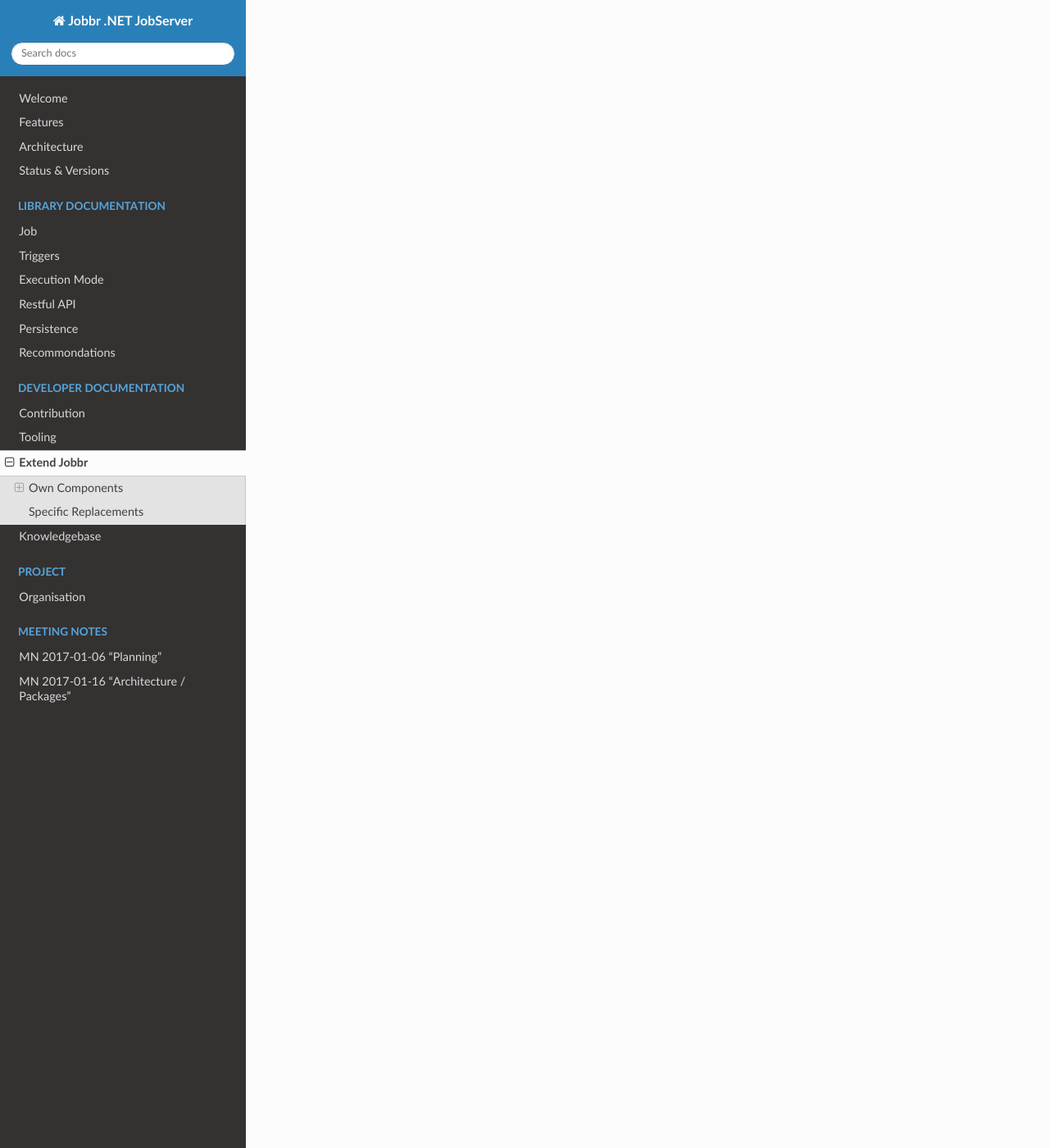
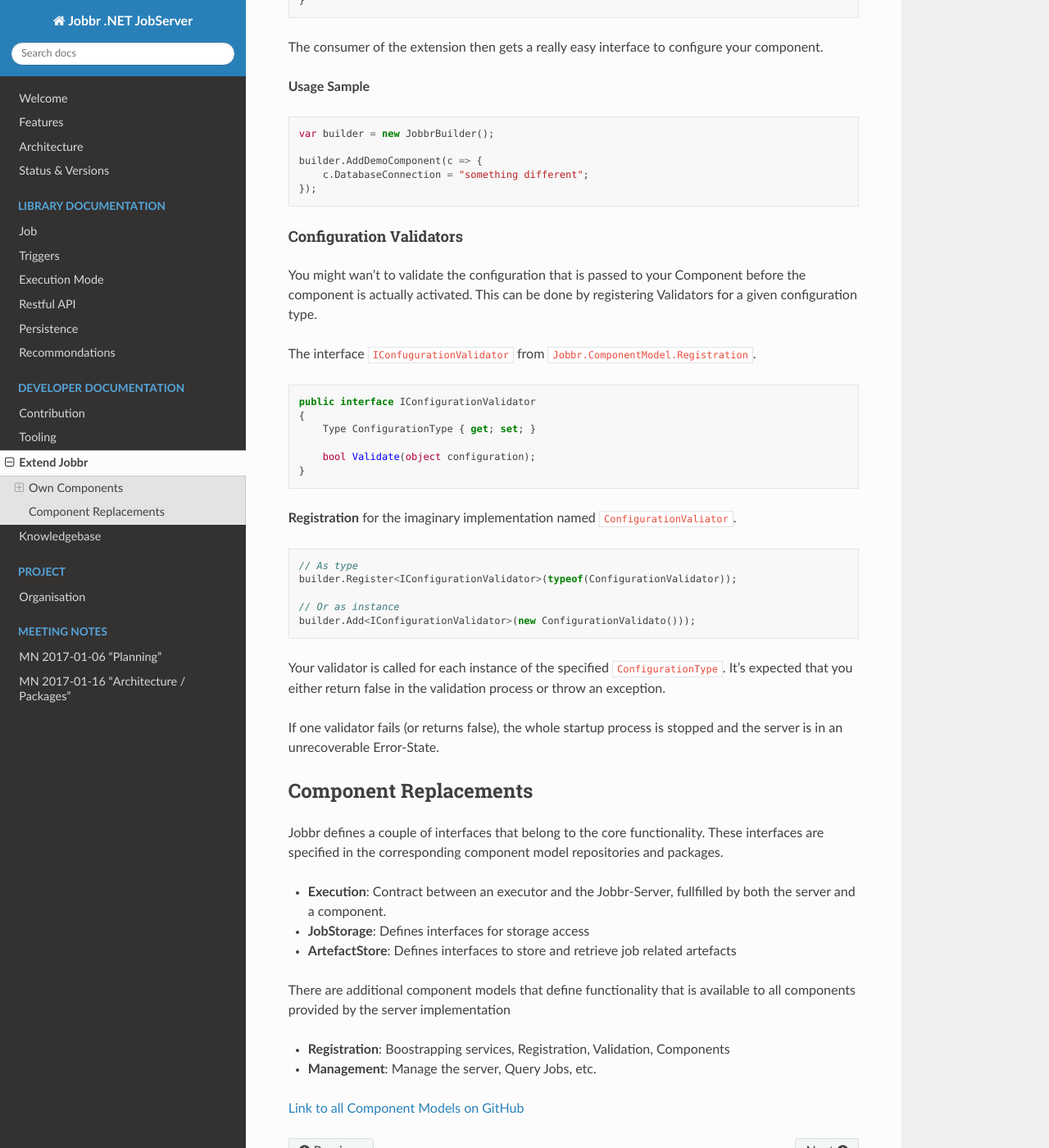
Before and after one commit to jobbrIO/jobbr-server, a Sphinx documentation site: the page built from docs/dev/extend.md, in a window 1280 px wide and 1400 px high, scrolled down 3326 px. Shown: the whole window at 82% size. Built offline with Sphinx 7.4.7 and the Read the Docs theme 2.0.0, drawn with Linux system fonts in a browser that asks for light colours; some of the changed text lies outside the part shown.

Commit message:
completed first version on documentation for extendibility

````diff
--- a/docs/dev/extend.md
+++ b/docs/dev/extend.md
@@ -5,9 +5,7 @@
 The simples way to create your own component is to immplement the `IJobbrComponent` interface and register the type to the `JobbrBuilder`. The interface is available in [Jobbr.ComponentModel.Registration](https://github.com/jobbrIO/jobbr-cm-registration). You don't need a dependency to Jobbr and thus should only have dependencies to Component Models.
 
 **Sample component**
-
 ```c#
-
 public class DemoComponent : IJobbrComponent
 {
     public void Dispose()
@@ -22,7 +20,6 @@
     {
     }
 }
-
 ```
 
 ### Registration ###
@@ -36,9 +33,7 @@
 Usually this code is wrapped into an extension method for the IJobbrBuilder, like in the following sample.
 
 **DemoComponentExtension.cs**
-
 ```c#
-
 public static class DemoComponentExtension {
 
     public static void AddDemoComponent(this IJobbrBuilder builder) {
@@ -53,26 +48,144 @@
 This allows to easily add your component to any Jobbr that offers a `IJobbrBuilder`.
 
 **Usage**
-
 ```c#
-
 var builder = new JobbrBuilder();
 
 builder.AddDemoComponent();
+var server = builder.Create();
+```
+> **Note**: Registered types and instances are registered in a **Singleton-Scope**. Calling `builder.Create()` multiple times can lead into unexpected behavior.
+
+#### Lifetime
+There a three important as state in the interface `IJobbrComponent`.
+
+* **Activation**: The component is created when `builder.Create()` is called
+* **Start()**: Called when the Jobbr Server is started
+* **Stop()**: Called when the Jobbr Server gets started
+* **Dispose()**: Called when the instance of JobbrServer gets Disposed
+
+### Dependencies
+If you like to base on existing services from component implementations or own dependencies you need to specify those in the constructor of your component.
+
+**Sample**
+```c#
+public class DemoComponent : IJobbrComponent
+{
+    public void DemoComponent(IQueryService queryService) {
+        this.queryService = queryService;
+    }
+
+    public void Start() {
+        Console.WriteLine($"There are {this.queryService.GetJobRuns().Count} jobruns in the system");
+    }
+
+    /** ... */
+}
+```
+
+Alltough is possible to inject any available type, (also internal classes) you should only use those services that are defined in Component Model Packages.
+
+### Configuration
+In most cases you'll need to register a settings object to jobbr while setting up and retrieving it in your component. For a storage implementation this might be a configuration how to connect to the database.
+
+You'll need a settings class like the one below
+
+**DemoComponentConfiguration.cs**
+```c#
+public class DemoComponentConfiguration {
+
+    public string DatabaseConnection { get; set; }
+}
+```
+
+An instance of this class needs to be registed to the builder and the DemoComponent's Constructor needs to be adjusted so that this specific instance is passed to the constructor.
+
+**Registering an instance**
+```c#
+var configuration = new DemoComponentConfiguration()
+{
+    DatabaseConnection "foo"
+};
+
+builder.Add<DemoComponentConfiguration>(configuration));
+```
+
+This is usually done by providing a fluent syntax in the IJobbrBuilder extension from above.
+
+**DemoComponentExtension.cs**
+
+```c#
+public static class DemoComponentExtension {
+
+    public static void AddDemoComponent(this IJobbrBuilder builder, Action<ForkedExecutionConfiguration> config) {
+
+        // Create a new instance of default configuration and pass it to the caller
+        var configuration = new DemoComponentConfiguration()
+        {
+            DatabaseConnection "foo"
+        };
+
+        config?.Invoke(configuration);
+
+        // Register config instance to DI
+        builder.Add<DemoComponentConfiguration>(configuration));
+
+        // Add the type to the DI
+        builder.Register<IJobbrComponent>(typeof(DemoComponent));
+    }
+}
+```
+
+The consumer of the extension then gets a really easy interface to configure your component.
+
+**Usage Sample**
+```c#
+var builder = new JobbrBuilder();
+
+builder.AddDemoComponent(c => {
+    c.DatabaseConnection = "something different";
+});
+```
+
+#### Configuration Validators
+You might wan't to validate the configuration that is passed to your Component before the component is actually activated. This can be done by registering Validators for a given configuration type.
+
+The interface `IConfugurationValidator` from `Jobbr.ComponentModel.Registration`.
+
+```c#
+public interface IConfigurationValidator
+{
+    Type ConfigurationType { get; set; }
+
+    bool Validate(object configuration);
+}
+```
+
+**Registration** for the imaginary implementation named `ConfigurationValiator`.
+```c#
+// As type
+builder.Register<IConfigurationValidator>(typeof(ConfigurationValidator));
+
+// Or as instance
+builder.Add<IConfigurationValidator>(new ConfigurationValidato()));
 
 ```
+Your validator is called for each instance of the specified `ConfigurationType`. It's expected that you either return false in the validation process or throw an exception.
 
-### Dependencies
+If one validator fails (or returns false), the whole startup process is stopped and the server is in an unrecoverable Error-State.
 
 
-### Settings
+## Component Replacements
+Jobbr defines a couple of interfaces that belong to the core functionality. These interfaces are specified in the corresponding component model repositories and packages.
+
+* **Execution**: Contract between an executor and the Jobbr-Server, fullfilled by both the server and a component.
+* **JobStorage**: Defines interfaces for storage access
+* **ArtefactStore**: Defines interfaces to store and retrieve job related artefacts
 
 
-### Validators
+There are additional component models that define functionality that is available to all components provided by the server implementation
+* **Registration**: Boostrapping services, Registration, Validation, Components
+* **Management**: Manage the server, Query Jobs, etc.
 
 
-### Lifetime
-
-
-## Specific Replacements
-Jobbr defines a couple of interfaces that belong to the core functionality. These interfaces are specified in the corresponding component model repositories and packages.
+[Link to all Component Models on GitHub](https://github.com/jobbrIO?q=cm)
````
